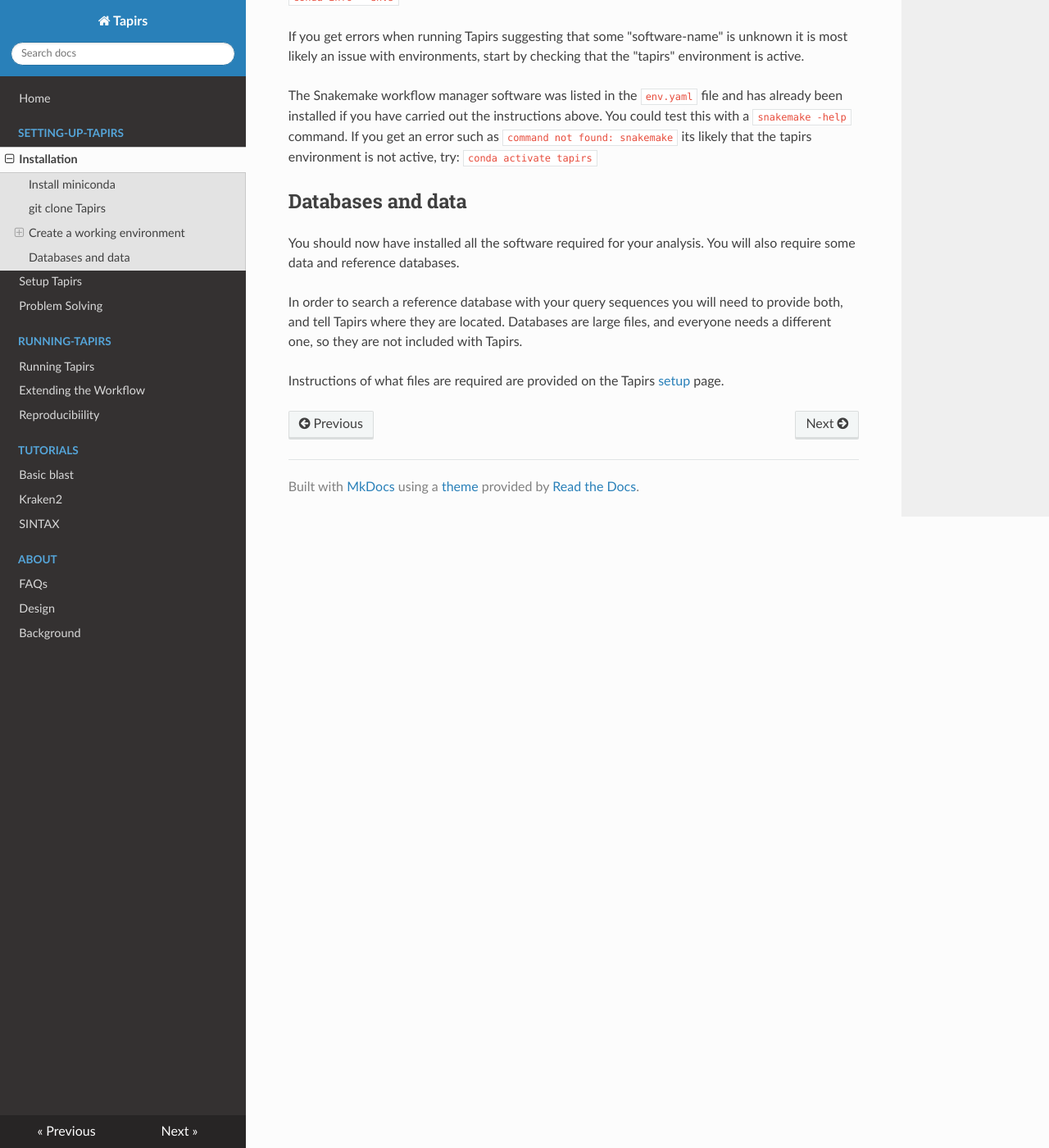
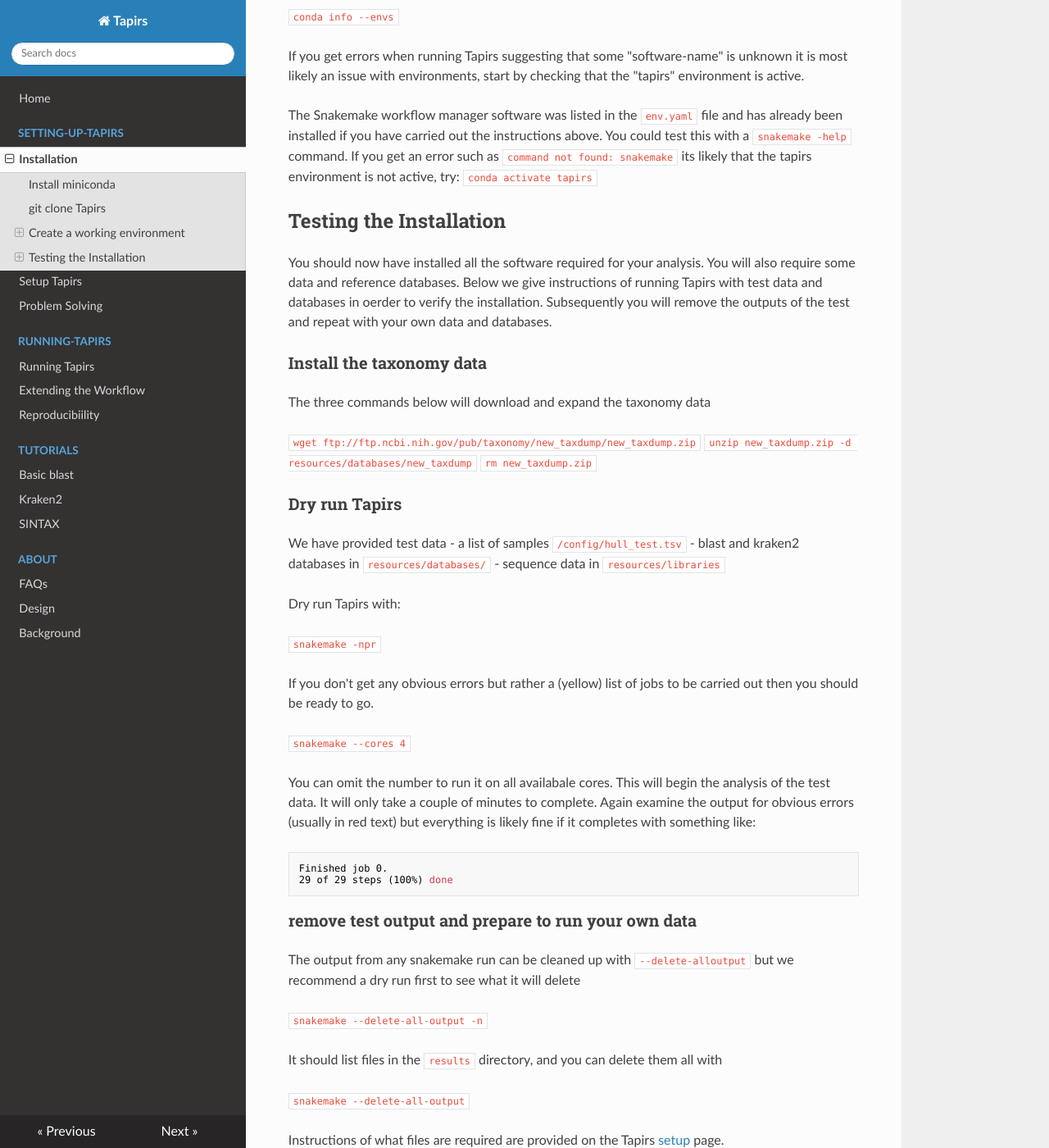
Before and after one commit to EvoHull/Tapirs, an MkDocs documentation site: the page built from docs/Setting-up-Tapirs/installation.md, in a window 1280 px wide and 1400 px high, scrolled down 2066 px. Shown: the whole window at 82% size. Built offline with MkDocs 1.6.1, drawn with Linux system fonts in a browser that asks for light colours; nearby versions of some CDN libraries; some of the changed text lies outside the part shown.

Commit message:
installation doc update

````diff
--- a/docs/Setting-up-Tapirs/installation.md
+++ b/docs/Setting-up-Tapirs/installation.md
@@ -37,7 +37,7 @@
 
 `conda env create --file workflows/envs/env.yaml`
 
-If in future you modify the environment file you can always update it with:
+This will take a few minutes to install all the required software and their dpendencies. If in future you modify the environment file you can update it with:
 
 `conda env update -f workflows/envs/env.yaml`
 
@@ -55,10 +55,46 @@
 
 The Snakemake workflow manager software was listed in the `env.yaml` file and has already been installed if you have carried out the instructions above. You could test this with a `snakemake -help` command. If you get an error such as `command not found: snakemake` its likely that the tapirs environment is not active, try: `conda activate tapirs`
 
-## Databases and data
+## Testing the Installation
 
-You should now have installed all the software required for your analysis. You will also require some data and reference databases.
+You should now have installed all the software required for your analysis. You will also require some data and reference databases. Below we give instructions of running Tapirs with test data and databases in oerder to verify the installation. Subsequently you will remove the outputs of the test and repeat with your own data and databases.
 
-In order to search a reference database with your query sequences you will need to provide both, and tell Tapirs where they are located. Databases are large files, and everyone needs a different one, so they are not included with Tapirs.
+### Install the taxonomy data
+The three commands below will download and expand the taxonomy data
+
+`wget ftp://ftp.ncbi.nih.gov/pub/taxonomy/new_taxdump/new_taxdump.zip`
+`unzip new_taxdump.zip -d resources/databases/new_taxdump`
+`rm new_taxdump.zip`
+
+### Dry run Tapirs
+
+We have provided test data
+- a list of samples `/config/hull_test.tsv`
+- blast and kraken2 databases in `resources/databases/`
+- sequence data in `resources/libraries`
+
+Dry run Tapirs with:
+
+`snakemake -npr`
+
+If you don't get any obvious errors but rather a (yellow) list of jobs to be carried out then you should be ready to go.
+
+`snakemake --cores 4`
+
+You can omit the number to run it on all availabale cores. This will begin the analysis of the test data. It will only take a couple of minutes to complete. Again examine the output for obvious errors (usually in red text) but everything is likely fine if it completes with something like:
+```
+Finished job 0.
+29 of 29 steps (100%) done
+```
+
+### remove test output and prepare to run your own data
+The output from any snakemake run can be cleaned up with `--delete-alloutput` but we recommend a dry run first to see what it will delete
+
+`snakemake --delete-all-output -n`
+
+It should list files in the `results` directory, and you can delete them all with
+
+`snakemake --delete-all-output`
+
 
 Instructions of what files are required are provided on the Tapirs [setup](setup.md) page.
````
